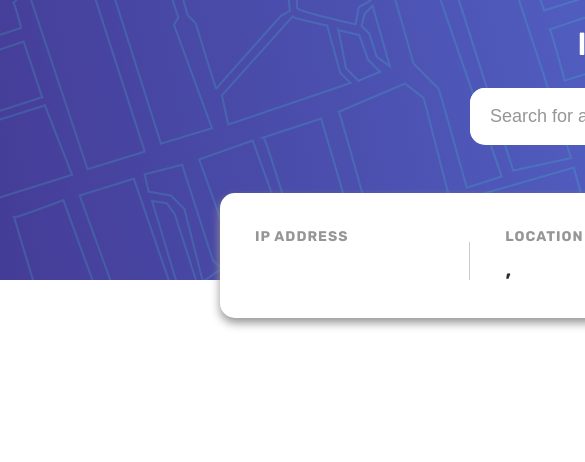
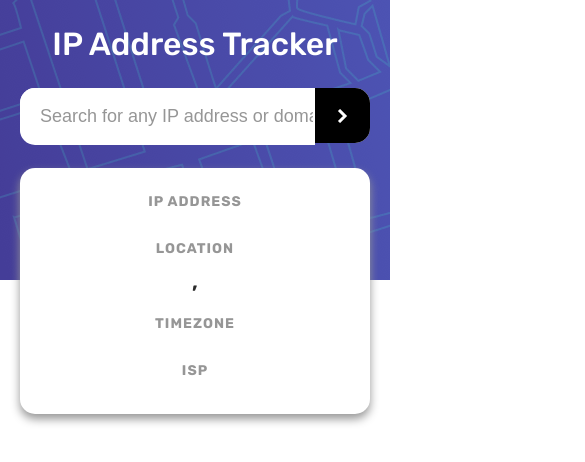
Before and after one commit to Emmyyyyyyy/IpAddressTracker, a React (Create React App) app: page / in a window 390 px wide. Shown: the top 462 px of the page, 585 px wide, since content can reach past the window. Built offline with nearby package versions, Linux system fonts and the light colour scheme; no server answers.

Commit message:
Make website responsive

```diff
--- a/src/App.css
+++ b/src/App.css
@@ -1,17 +1,32 @@
 .wrapper {
   background-image: url('../src/images/pattern-bg-desktop.png');
-  width: 1440px;
+  max-width: 1440px;
   height: 100vh;
   background-repeat: no-repeat;
+  /* padding: 0 20px; */
+  overflow: hidden;
+  /* display: flex;
+  flex-direction: column;
+  align-items: center; */
+}
+
+.content {
   display: flex;
   flex-direction: column;
   align-items: center;
+  width: 1000px;
+  margin: 0 auto;
+  padding: 0 20px;
+  box-sizing: border-box;
+  @media only screen and (max-width: 1000px) {
+    width: 100%;
+  }
 }
 
 .test {
   color: white;
   margin: 0;
-  padding: 25px;
+  padding: 25px 0;
   font-weight: 500;
 }
 
@@ -22,6 +37,12 @@
   background: white;
   border-radius: 15px;
   margin-bottom: 50px;
+  @media only screen and (max-width: 845px) {
+    margin-bottom: 25px;
+  }
+  @media only screen and (max-width: 540px) {
+    width: 100%;
+  }
 }
 
 .input-box {
@@ -42,14 +63,15 @@ input::placeholder {
 }
 
 .info-wrapper {
-  width: 1000px;
-  /* height: 160px; */
-  /* background: blue; */
+  width: 100%;
   background: white;
   border-radius: 15px;
   padding: 35px 0;
   box-sizing: border-box;
   box-shadow: 0px 5px 10px hsl(0, 0%, 59%);
+  @media only screen and (max-width: 845px) {
+    padding: 25px 0;
+  }
 }
 
 .info-box {
@@ -57,6 +79,13 @@ input::placeholder {
   height: 100%;
   /* background: red; */
   display: flex;
+
+  @media only screen and (max-width: 845px) {
+    flex-direction: column;
+    gap: 20px;
+    align-items: center;
+    text-align: center;
+  }
 }
 
 .box {
@@ -65,6 +94,12 @@ input::placeholder {
   padding: 0 35px;
   font-weight: 700;
   color: hsl(0, 0%, 59%);
+  @media only screen and (max-width: 845px) {
+    width: 75%;
+    display: flex;
+    flex-direction: column;
+    align-items: center;
+  }
   /* border-right: 1px solid hsl(0, 0%, 59%); */
 }
 
@@ -90,6 +125,9 @@ input::placeholder {
   height: 70%;
   opacity: 0.5;
   border-right: 1px solid hsl(0, 0%, 59%);
+  @media only screen and (max-width: 845px) {
+    display: none;
+  }
 }
 
 .button {
--- a/src/App.jsx
+++ b/src/App.jsx
@@ -1,3 +1,4 @@
+/* eslint-disable no-unused-vars */
 /* eslint-disable jsx-a11y/no-static-element-interactions */
 /* eslint-disable jsx-a11y/click-events-have-key-events */
 import React, { useState, useEffect } from 'react';
@@ -54,7 +55,7 @@ function App() {
 
   return (
     <div className="wrapper">
-      <div className="content" />
+      <div className="content">
         <h1 className="test">IP Address Tracker</h1>
         <div className="input-wrapper">
           <input
@@ -92,6 +93,7 @@ function App() {
             </div>
           </div>
         </div>
+      </div>
       {lat ? (
         <MapContainer
           center={[lat, lng]}
```
Lines whose indentation alone changed are shown as unchanged.
